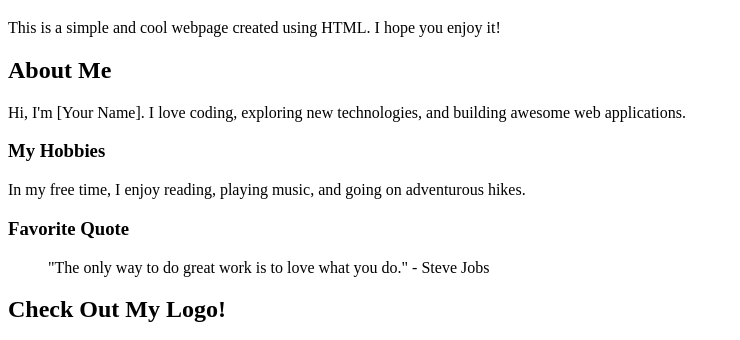
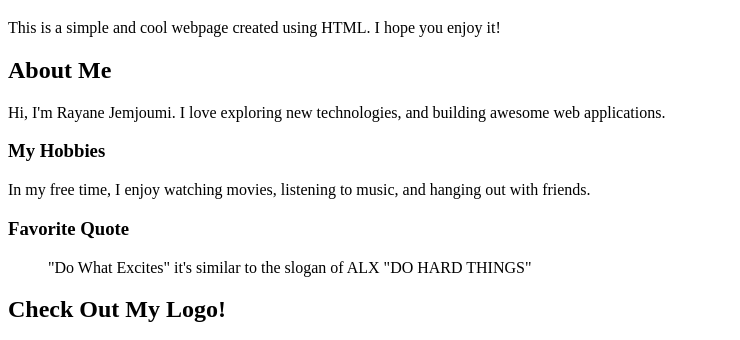
Before and after one commit to RayaneSpirit/alx_html_css, a plain HTML site: page index.html in a window 1280 px wide. Shown: the part 61-401 px from the top of the page, without its empty margins (0-740 px from the left). Drawn offline with Linux system fonts and the light colour scheme.

Commit message:
Update index.html

```diff
--- a/index.html
+++ b/index.html
@@ -14,19 +14,19 @@
     <h2>About Me</h2>
 
     <p>
-        Hi, I'm [Your Name]. I love coding, exploring new technologies, and building awesome web applications.
+        Hi, I'm Rayane Jemjoumi. I love exploring new technologies, and building awesome web applications.
     </p>
 
     <h3>My Hobbies</h3>
 
     <p>
-        In my free time, I enjoy reading, playing music, and going on adventurous hikes.
+        In my free time, I enjoy watching movies, listening to music, and hanging out with friends.
     </p>
 
     <h3>Favorite Quote</h3>
 
     <blockquote>
-        "The only way to do great work is to love what you do." - Steve Jobs
+        "Do What Excites" it's similar to the slogan of ALX "DO HARD THINGS"
     </blockquote>
 
     <h2>Check Out My Logo!</h2>
@@ -35,7 +35,7 @@
         Click on the logo below to visit the ALX website:
     </p>
 
-    <a href="https://www.example.com" target="_blank">
+    <a href="https://tech.alxafrica.com/software-engineering-programme-casablanca" target="_blank">
         <img src="https://i.ibb.co/gTDZZT8/ALX-Logo-07.png" alt="ALX Logo" style="width: 200px; height: auto;">
     </a>
 
```
